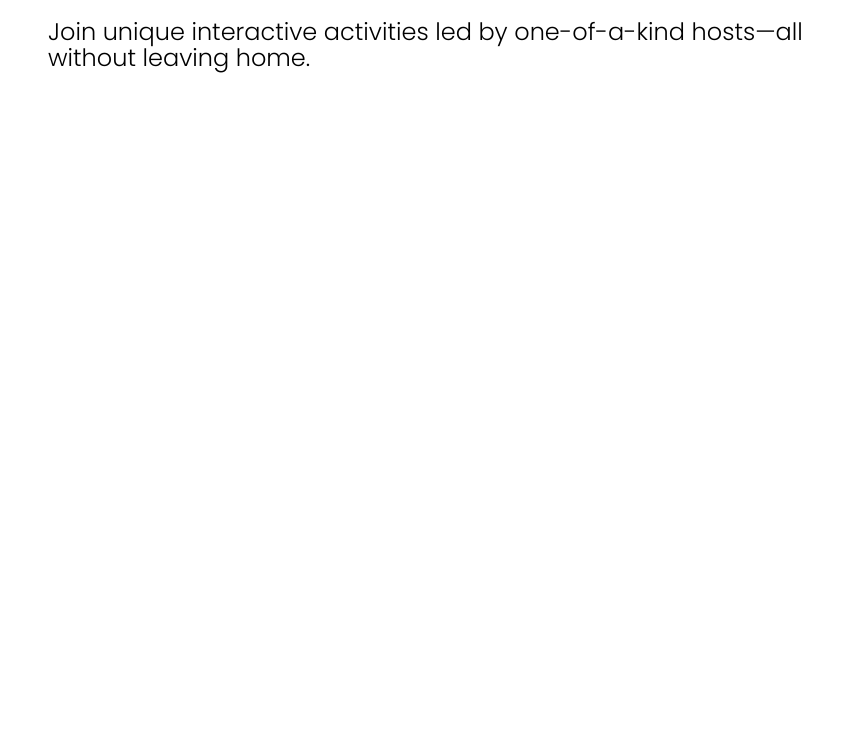
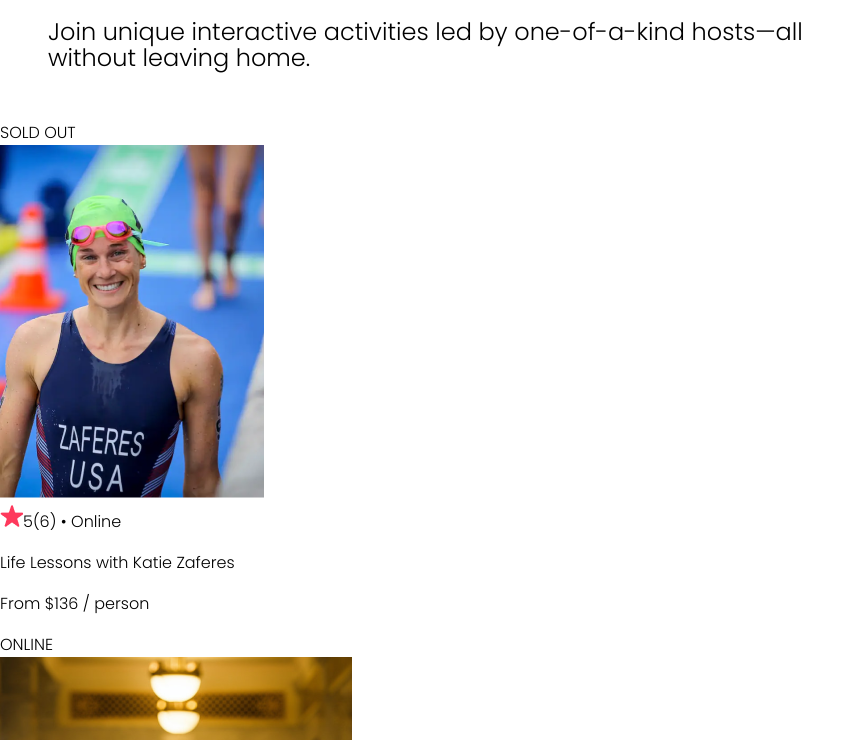
Before and after one commit to dashaunn/AirbnbClone, a React (Vite) app: page / in a window 1280 px wide. Shown: the part 727-1467 px from the top of the page, without its empty margins (0-864 px from the left). Before the commit the page ends 847 px from the top, so only its background shows below. Built offline with nearby package versions, Linux system fonts and the light colour scheme.

Commit message:
update App component to return Card component

```diff
--- a/src/App.jsx
+++ b/src/App.jsx
@@ -2,15 +2,29 @@
 import './App.css'
 import Navbar from './components/Navbar'
 import Hero from './components/Hero'
+import Card from './components/Card'
+import data from './data'
 
 function App() {
   const [count, setCount] = useState(0)
+
+  const cards = data.map(item => {
+    return (
+      <Card
+          key={item.id}
+          item={item}
+      />
+    )
+  })
 
   return (
     <main>
 
       <Navbar />
       <Hero />
+      <section className="cards-list">
+        {cards}
+      </section>
 
     </main>
   )
```
